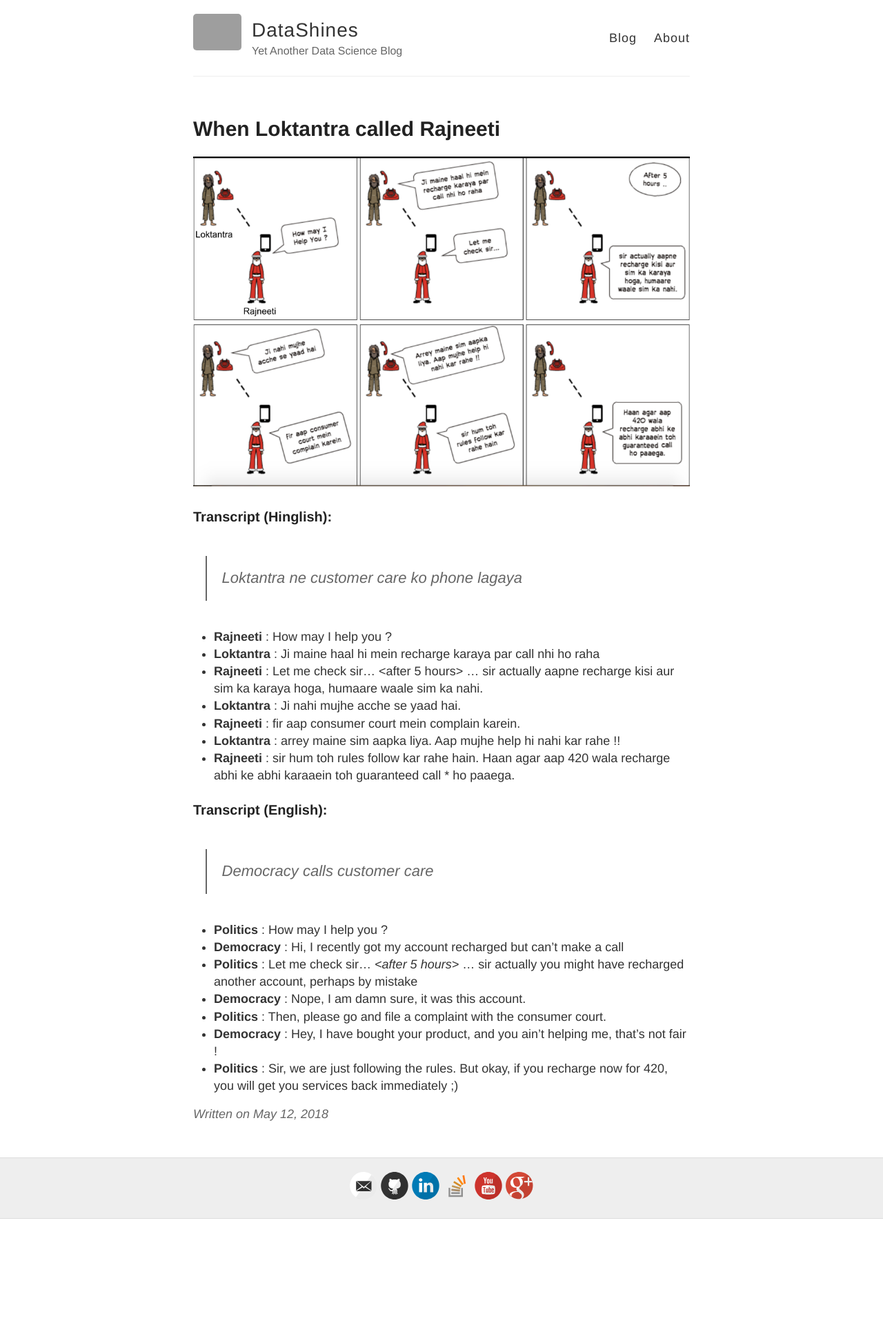
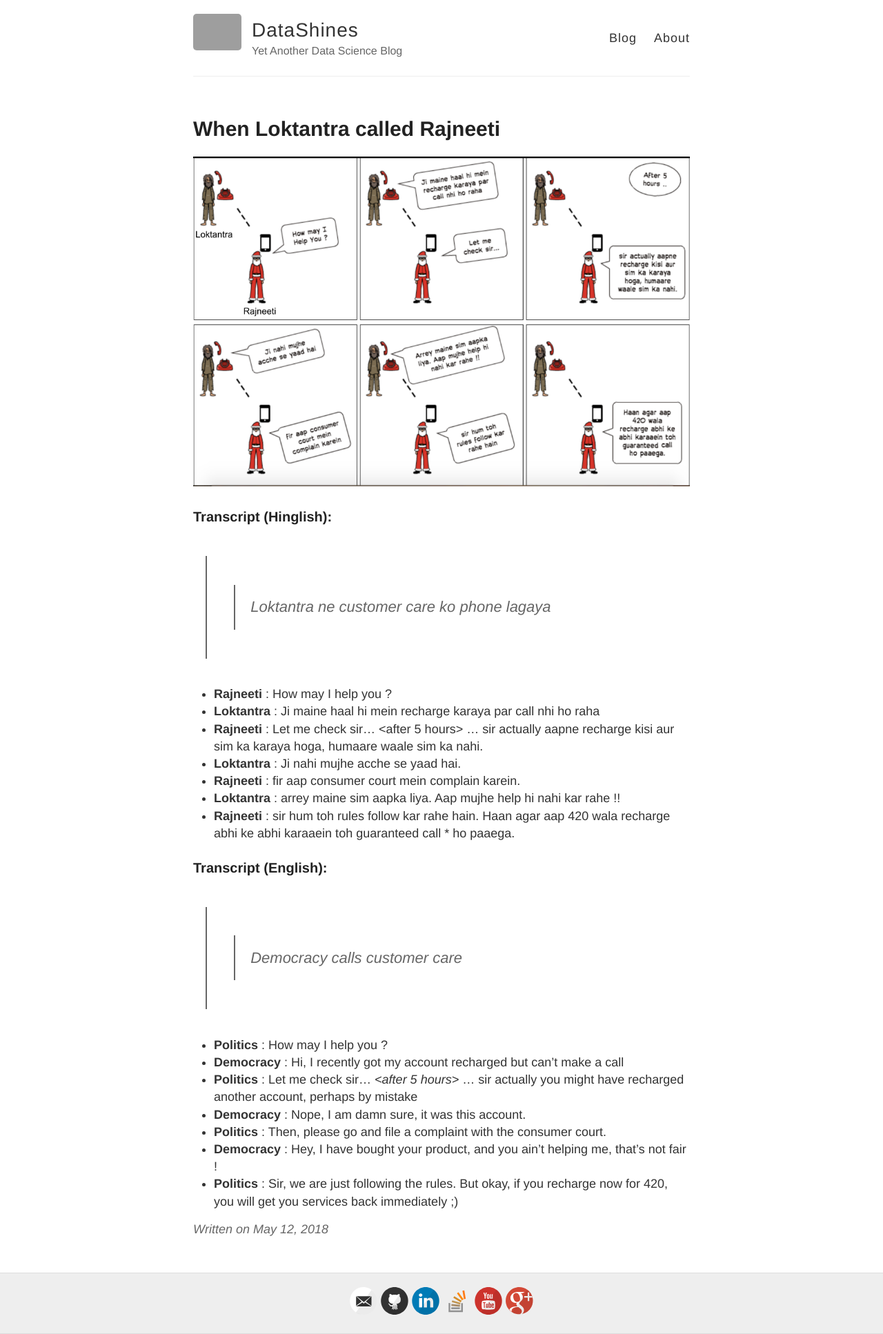
Before and after one commit to datashines/datashines.github.io, a Jekyll site: the page built from _posts/2018-05-12-TerryTinyTales1.md, in a window 1280 px wide. Shown: the whole page at 69% size. Built offline with Jekyll 4.4.1, drawn with Linux system fonts in a browser that asks for light colours; comment, search, counter and statistics services are not loaded; before the commit the page ends 1767 px from its top, so only the background shows below that; grey boxes are pictures that could not be loaded.

```diff
--- a/_posts/2018-05-12-TerryTinyTales1.md
+++ b/_posts/2018-05-12-TerryTinyTales1.md
@@ -6,7 +6,7 @@ title: When Loktantra called Rajneeti
 ![]({{ site.baseurl }}/data/2018-05-12-TerryTinyTales1/loktantra-rajneeti.png)
 
 ### Transcript (Hinglish):
-> Loktantra ne customer care ko phone lagaya
+>> Loktantra ne customer care ko phone lagaya
 
 * **Rajneeti** : How may I help you ?
 * **Loktantra** : Ji maine haal hi mein recharge karaya par call nhi ho raha
@@ -17,7 +17,7 @@ title: When Loktantra called Rajneeti
 * **Rajneeti** : sir hum toh rules follow kar rahe hain. Haan agar aap 420 wala recharge abhi ke abhi karaaein toh guaranteed call * ho paaega.
 
 ### Transcript (English):
-> Democracy calls customer care
+>> Democracy calls customer care
 
 * **Politics** : How may I help you ?
 * **Democracy** : Hi, I recently got my account recharged but can't make a call
```
